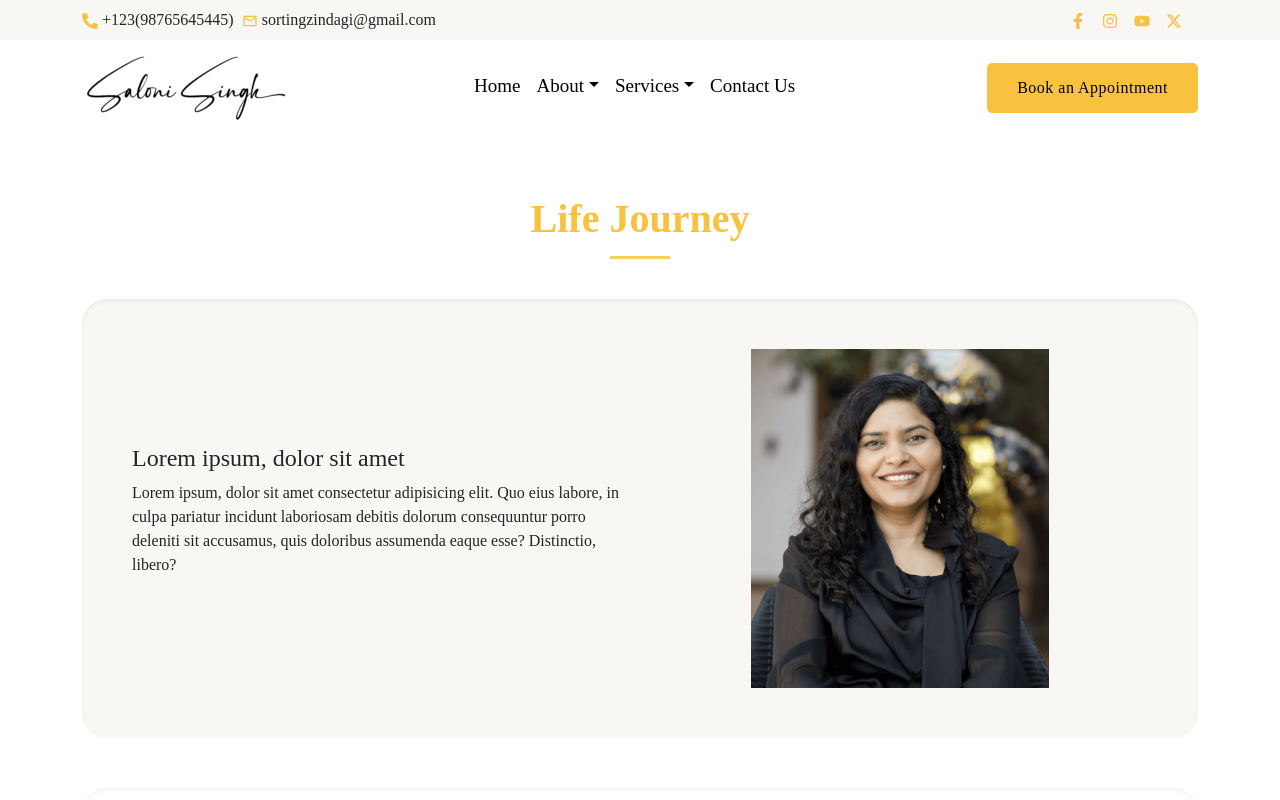
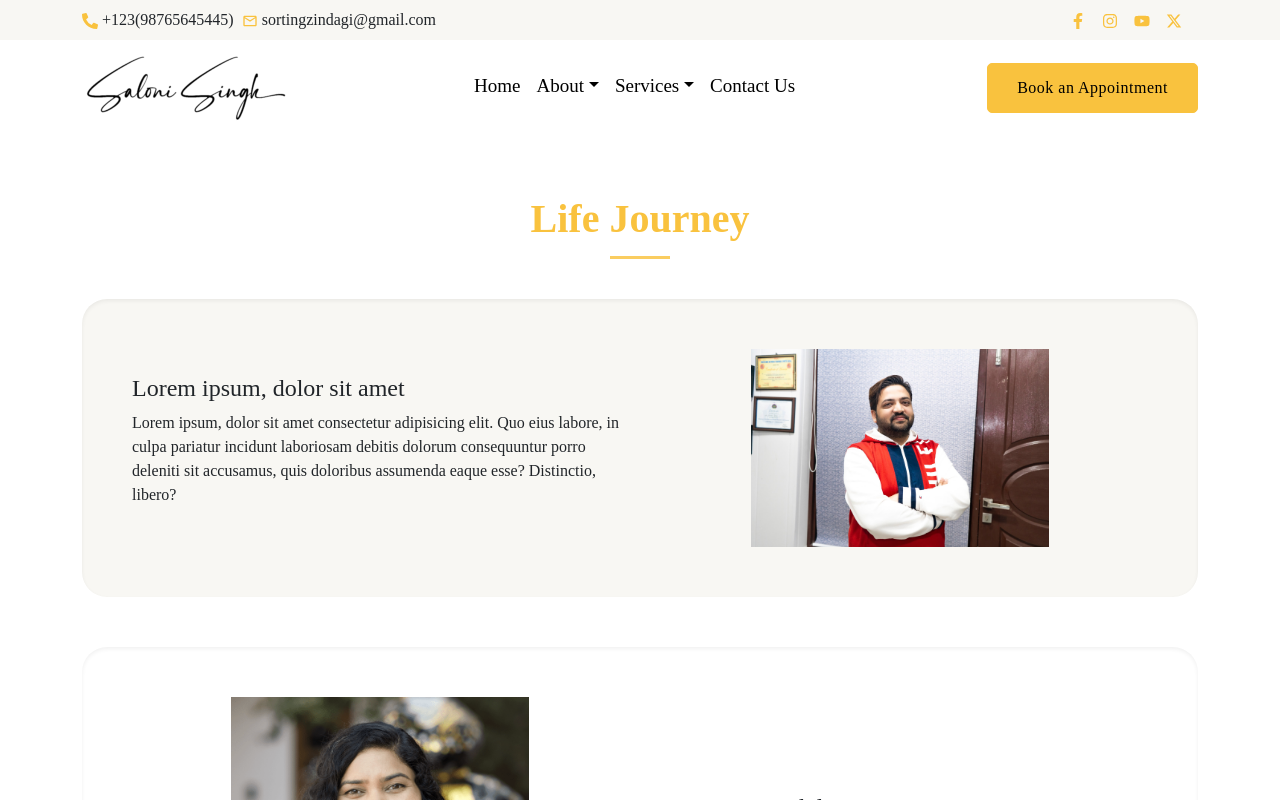
Before and after one commit to Fallen-6121995/astroDeepak, a Next.js app: page /about-us/life-journey in a window 1280 px wide. Shown: the top 800 px of the page. Built offline with nearby package versions, Linux system fonts and the light colour scheme; a web font is replaced by a local one.

Commit message:
latest code

```diff
--- a/src/app/about-us/introduction/page.jsx
+++ b/src/app/about-us/introduction/page.jsx
@@ -30,7 +30,7 @@ function Introduction() {
             </Col>
             <Col md={6}>
             <div className="aboutMeImg text-center">
-              <img src="/images/Saloni.png" alt="Dr. Saloni Singh" />
+              <img src="/images/dr-deepak.jpeg" alt="Dr. Deepak" />
             </div>
            </Col>
           </Row>
--- a/src/app/about-us/life-journey/page.jsx
+++ b/src/app/about-us/life-journey/page.jsx
@@ -24,7 +24,7 @@ function Lifejourney() {
             </Col>
             <Col md={6} className='order-1 order-md-2'>
             <div className='lifeCardImg'>
-               <img src='/images/Saloni.png' alt='saloni' />
+               <img src='/images/dr-deepak.jpeg' alt='deepak' />
             </div>
             </Col>
         </Row>
```
